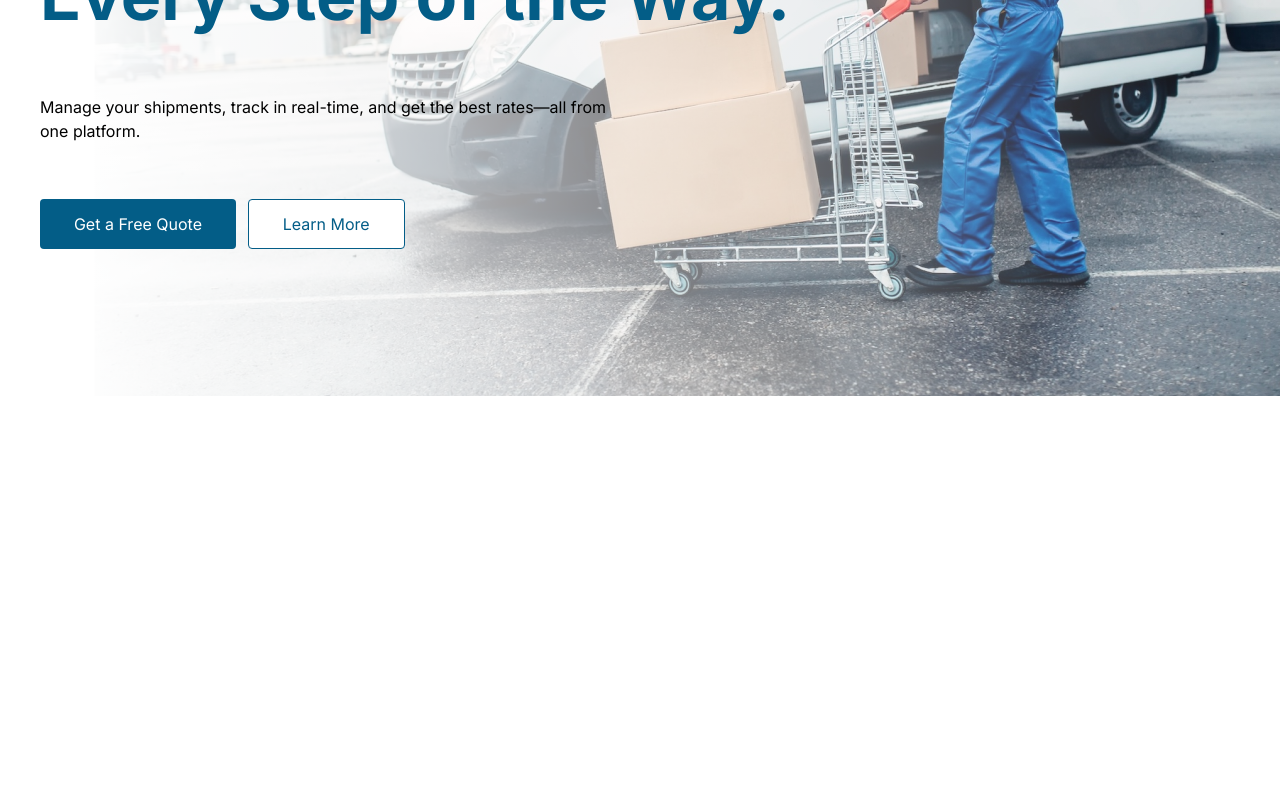
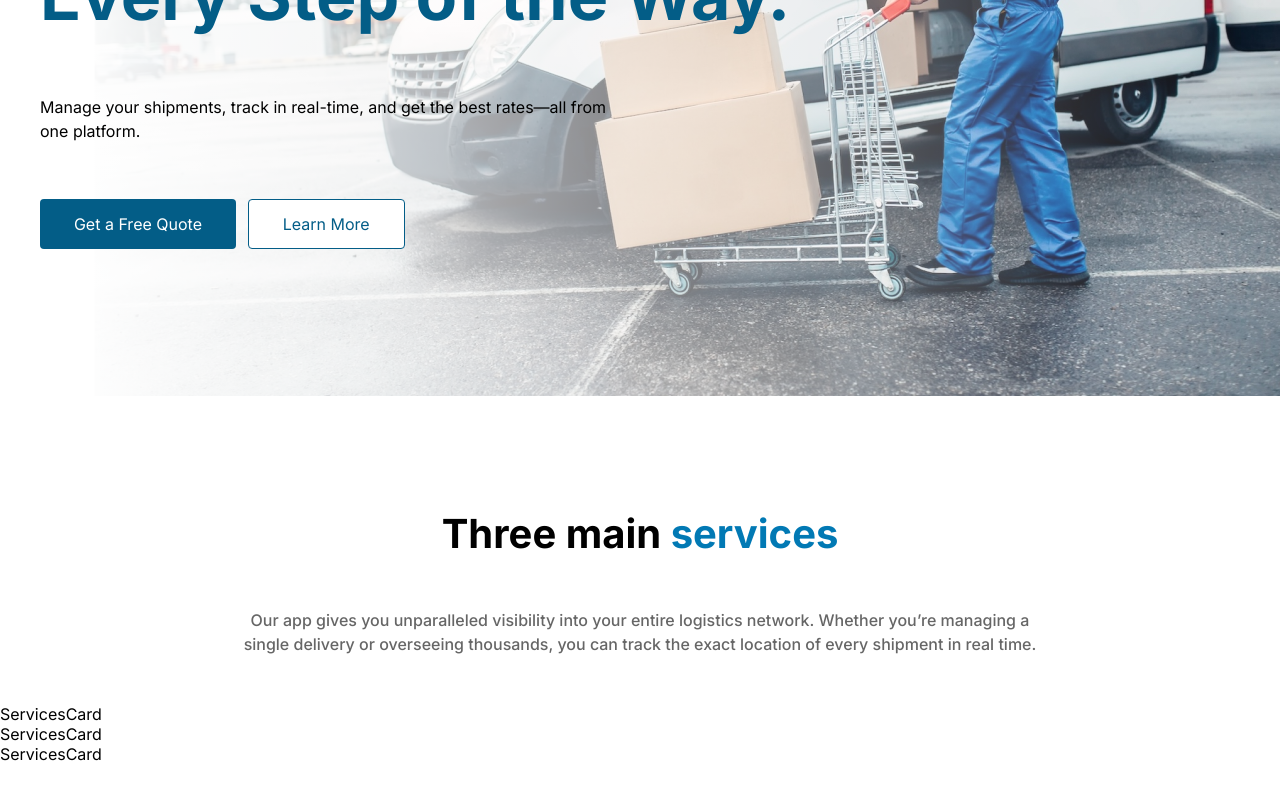
Before and after one commit to mohammadsookhtesaraei/landingpage-swiftlogix, a React (Vite) app: page / in a window 1280 px wide. Shown: the part 430-1230 px from the top of the page. Before the commit the page ends 826 px from the top, so only its background shows below. Built offline with nearby package versions, Linux system fonts and the light colour scheme.

Commit message:
added services component

```diff
--- a/src/App.tsx
+++ b/src/App.tsx
@@ -1,5 +1,6 @@
 import Header from '@/components/header/Header';
 import Hero from '@/components/hero/Hero';
+import Services from '@/components/servicess/Services';
 
 export default function App() {
   return (
@@ -7,6 +8,7 @@ export default function App() {
       <Header />
       <main>
         <Hero />
+        <Services />
       </main>
       <footer></footer>
     </>
--- /dev/null
+++ b/src/components/servicesCard/ServicesCard.tsx
@@ -0,0 +1,7 @@
+import styles from '@/components/servicesCard/ServicesCard.module.css';
+
+const ServicesCard = () => {
+  return <div className={styles['services-card']}>ServicesCard</div>;
+};
+
+export default ServicesCard;
--- /dev/null
+++ b/src/components/servicess/Services.module.css
@@ -0,0 +1,31 @@
+.services {
+  display: grid;
+  gap: 3rem;
+  margin-block: 7rem;
+}
+
+.services h2 {
+  font-size: 2.5rem;
+  font-weight: 700;
+  line-height: 1.3;
+  text-align: center;
+}
+
+.highlight {
+  background: linear-gradient(to right, #0179b4 100%, #88d8ff 12%);
+  -webkit-background-clip: text;
+  -webkit-text-fill-color: transparent;
+}
+
+.services p {
+  color: var(--color-gray-40);
+  font-size: 1rem;
+  font-weight: 500;
+  line-height: 1.5;
+  max-inline-size: 50rem;
+  text-align: center;
+  margin-inline: auto;
+}
+
+.card {
+}
--- /dev/null
+++ b/src/components/servicess/Services.tsx
@@ -0,0 +1,26 @@
+import ServicesCard from '../servicesCard/ServicesCard';
+
+import styles from '@/components/servicess/Services.module.css';
+
+const Services = () => {
+  return (
+    <div className={styles.services}>
+      <h2>
+        Three main <span className={styles.highlight}>services</span>{' '}
+      </h2>
+      <p>
+        Our app gives you unparalleled visibility into your entire logistics
+        network. Whether you’re managing a single delivery or overseeing
+        thousands, you can track the exact location of every shipment in real
+        time.
+      </p>
+      <div className={styles.card}>
+        <ServicesCard />
+        <ServicesCard />
+        <ServicesCard />
+      </div>
+    </div>
+  );
+};
+
+export default Services;
```
Also changed, not shown: src/components/servicesCard/ServicesCard.module.css (added).
